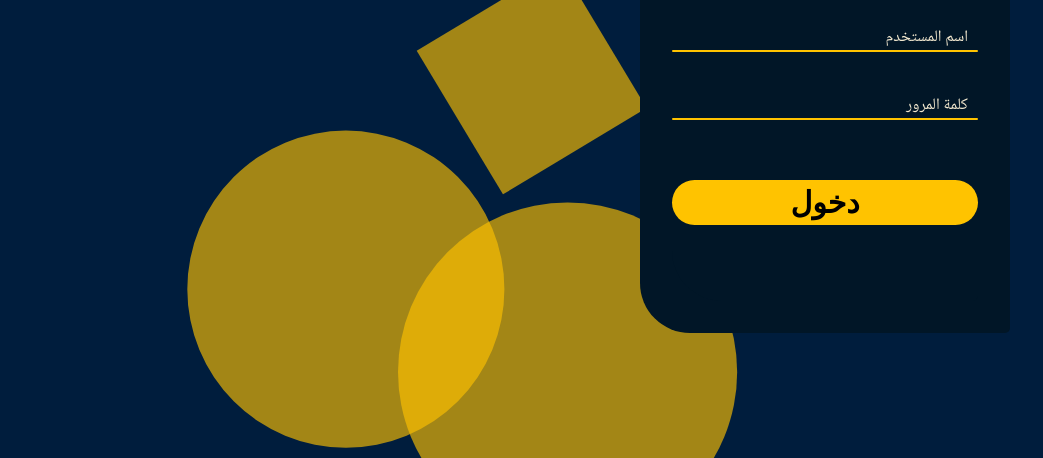
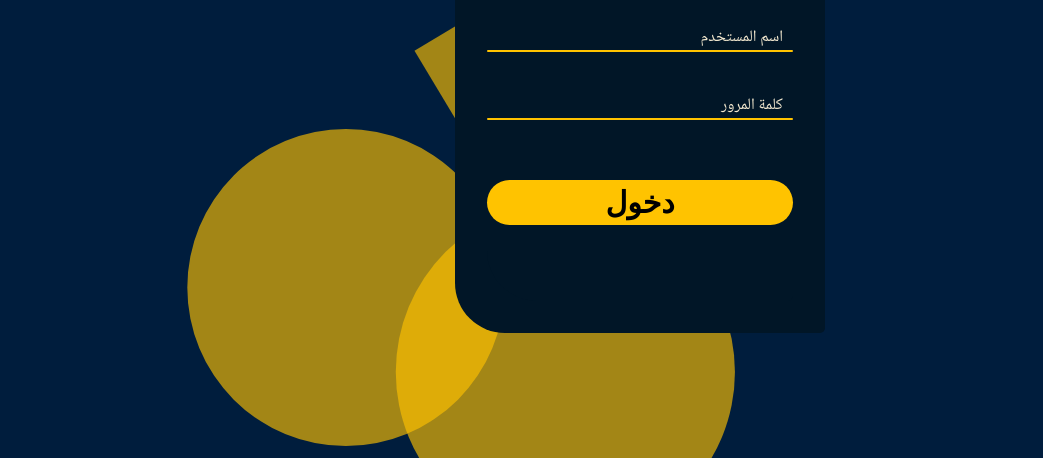
Before and after one commit to Tharaa369/loginPage, a plain HTML site: page index.html in a window 1280 px wide. Shown: the part 342-800 px from the top of the page, without its empty margins (0-1043 px from the left). Drawn offline with Linux system fonts and the light colour scheme.

Commit message:
Update index.html

```diff
--- a/index.html
+++ b/index.html
@@ -39,7 +39,7 @@
             background-color: var(--Dark-blue);
             border-radius: 5px 50px;
             margin: auto;
-            transform: translate(50% , 50%);
+            transform: translateY(50%);
         }
         form{
             position: absolute;
```
